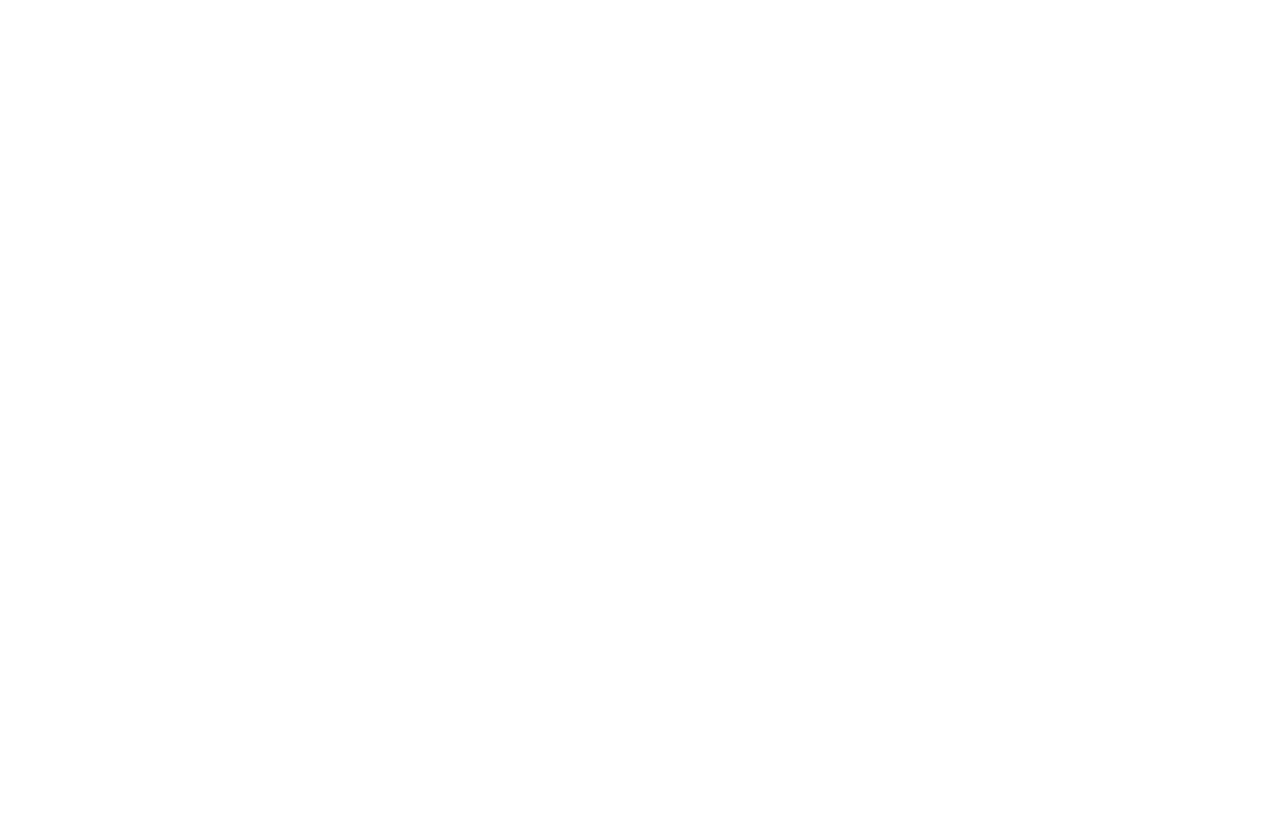
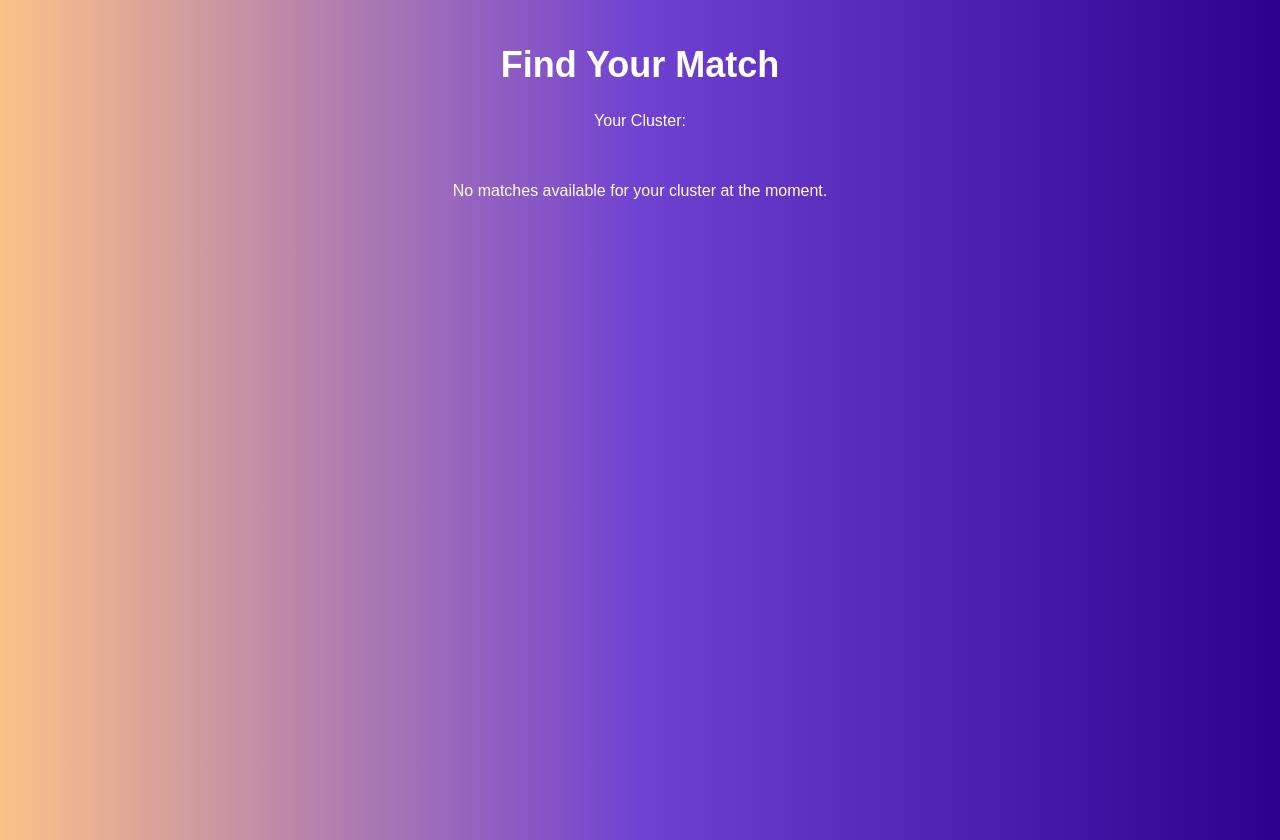
Before and after one commit to WilliamChn/Personality_Based_Events, a React (Create React App) app in the folder webpage/: page /#/match in a window 1280 px wide. Before the commit this address had no page. Before the commit the page ends 800 px from the top, so only its background shows below. Built offline with nearby package versions, Linux system fonts and the light colour scheme.

Commit message:
Created Match Page. Updated Profile Page to store Personality Trait.

```diff
--- a/webpage/src/App.js
+++ b/webpage/src/App.js
@@ -5,17 +5,21 @@ import SignupPage from './signup';
 import Questionnaire from './questionnaire';
 import LandingPage from './landingpage';
 import ProfilePage from './profilepage';
+import MatchPage from './matchpage';
 import './App.css';
 
 function App() {
   const [personalityResult, setPersonalityResult] = useState({});
+  const [userCluster, setUserCluster] = useState("");
+
   return (
     <HashRouter>
       <Routes>
         <Route path="/" element={<LandingPage />} />
         <Route path="/signup" element={<SignupPage />} />
         <Route path="/questionnaire" element={<Questionnaire setPersonalityResult={setPersonalityResult} />} />
-        <Route path="/profile" element={<ProfilePage personalityResult={personalityResult} />} />
+        <Route path="/profile" element={<ProfilePage personalityResult={personalityResult} setUserCluster={setUserCluster} />} />
+        <Route path="/match" element={<MatchPage userCluster={userCluster} />} />
       </Routes>
     </HashRouter>
   );
--- /dev/null
+++ b/webpage/src/matchpage.css
@@ -0,0 +1,106 @@
+/* Main container for the match page */
+.match-container {
+    background: linear-gradient(to right, #FCC188, #7042D2, #2E008E);
+    min-height: 100vh;
+    display: flex;
+    flex-direction: column;
+    align-items: center;
+    color: #fff;
+    font-family: 'Arial', sans-serif;
+    padding: 20px;
+    text-align: center;
+}
+
+/* Title */
+.match-container h1 {
+    font-size: 36px;
+    margin-bottom: 10px;
+}
+
+/* Profiles container */
+.profiles-container {
+    display: flex;
+    flex-wrap: wrap;
+    justify-content: center;
+    gap: 20px;
+    margin-top: 20px;
+}
+
+/* Profile card styling */
+.profile-card {
+    background: rgba(255, 255, 255, 0.1);
+    border-radius: 8px;
+    padding: 20px;
+    width: 200px;
+    text-align: center;
+    box-shadow: 0 4px 6px rgba(0, 0, 0, 0.1);
+    transition: transform 0.3s ease, box-shadow 0.3s ease;
+}
+
+.profile-card:hover {
+    transform: translateY(-5px);
+    box-shadow: 0 6px 10px rgba(0, 0, 0, 0.2);
+}
+
+.profile-card h3 {
+    font-size: 20px;
+    margin-bottom: 5px;
+}
+
+.profile-card p {
+    font-size: 16px;
+    margin-bottom: 10px;
+}
+
+/* Match button styling */
+.match-button {
+    background: linear-gradient(135deg, #B832FA, #7F00FF, #001AFF, #00CFFD);
+    color: white;
+    border: none;
+    border-radius: 4px;
+    padding: 10px 15px;
+    cursor: pointer;
+    font-size: 14px;
+    font-family: 'Helvetica', sans-serif;
+    transition: background 0.3s ease;
+}
+
+.match-button:hover {
+    background: linear-gradient(135deg, #7F00FF, #B832FA, #00CFFD, #001AFF);
+}
+
+/* Selected match display */
+.selected-match {
+    margin-top: 30px;
+    padding: 15px;
+    background: rgba(255, 255, 255, 0.2);
+    border-radius: 8px;
+    width: 60%;
+    box-shadow: 0 4px 6px rgba(0, 0, 0, 0.1);
+    text-align: center;
+}
+
+.selected-match h2 {
+    font-size: 24px;
+    margin-bottom: 10px;
+}
+
+.selected-match p {
+    font-size: 18px;
+    line-height: 1.5;
+}
+
+.find-match-button {
+    background: linear-gradient(135deg, #B832FA, #7F00FF, #001AFF, #00CFFD);
+    color: white;
+    border: none;
+    border-radius: 8px;
+    padding: 12px 24px;
+    cursor: pointer;
+    font-size: 16px;
+    margin-top: 20px;
+}
+
+.find-match-button:hover {
+    background: linear-gradient(135deg, #7F00FF, #B832FA, #00CFFD, #001AFF);
+}
--- /dev/null
+++ b/webpage/src/matchpage.js
@@ -0,0 +1,40 @@
+import React from "react";
+import "./matchpage.css";
+
+// Premade profiles
+const profiles = [
+    { id: 1, name: "Alice", personality: "Zen Socialite" },
+    { id: 2, name: "Bob", personality: "Chill Optimizer" },
+    { id: 3, name: "Charlie", personality: "Dynamic Dreamer" },
+    { id: 4, name: "Diana", personality: "Grounded Visionary" },
+    { id: 5, name: "Edward", personality: "Harmonious Explorer" },
+    { id: 6, name: "Fiona", personality: "Dynamic Dreamer" },
+    { id: 7, name: "George", personality: "Chill Optimizer" },
+    { id: 8, name: "Hannah", personality: "Zen Socialite" },
+    { id: 9, name: "Isabel", personality: "Grounded Visionary" },
+    { id: 10, name: "Jack", personality: "Harmonious Explorer" },
+];
+
+const MatchPage = ({ userCluster }) => {
+    const filteredProfiles = profiles.filter(profile => profile.personality === userCluster);
+
+    return (
+        <div className="match-container">
+            <h1>Find Your Match</h1>
+            <p>Your Cluster: <strong>{userCluster}</strong></p>
+            <div className="profiles-container">
+                {filteredProfiles.map(profile => (
+                    <div key={profile.id} className="profile-card">
+                        <h3>{profile.name}</h3>
+                        <p>{profile.personality}</p>
+                    </div>
+                ))}
+                {filteredProfiles.length === 0 && (
+                    <p>No matches available for your cluster at the moment.</p>
+                )}
+            </div>
+        </div>
+    );
+};
+
+export default MatchPage;
--- a/webpage/src/profilepage.js
+++ b/webpage/src/profilepage.js
@@ -1,7 +1,9 @@
 import React from "react";
+import { useNavigate } from "react-router-dom";
 import "./profilepage.css";
 
-const ProfilePage = ({ personalityResult }) => {
+const ProfilePage = ({ personalityResult, setUserCluster }) => {
+    const navigate = useNavigate();
     const personalityClusters = {
         "Zen Socialite": {
             traits: "Balanced, friendly, organized, moderately open.",
@@ -122,6 +124,12 @@ const determineCluster = (result) => {
     const cluster = determineCluster(personalityResult);
     const clusterDetails = personalityClusters[cluster];
 
+    // Pass cluster to App.js and navigate to MatchPage
+    const handleFindMatchClick = () => {
+        setUserCluster(cluster);
+        navigate("/match");
+    };
+
     if (!clusterDetails) {
         return (
             <div className="profile-container">
@@ -144,6 +152,9 @@ const determineCluster = (result) => {
                     <li key={index}>{s}</li>
                 ))}
             </ul>
+            <button className="find-match-button" onClick={handleFindMatchClick}>
+                Find your match!
+            </button>
         </div>
     );
 };
```
Also changed, not shown: 1 other file (tests, documents, lock files or other folders).
